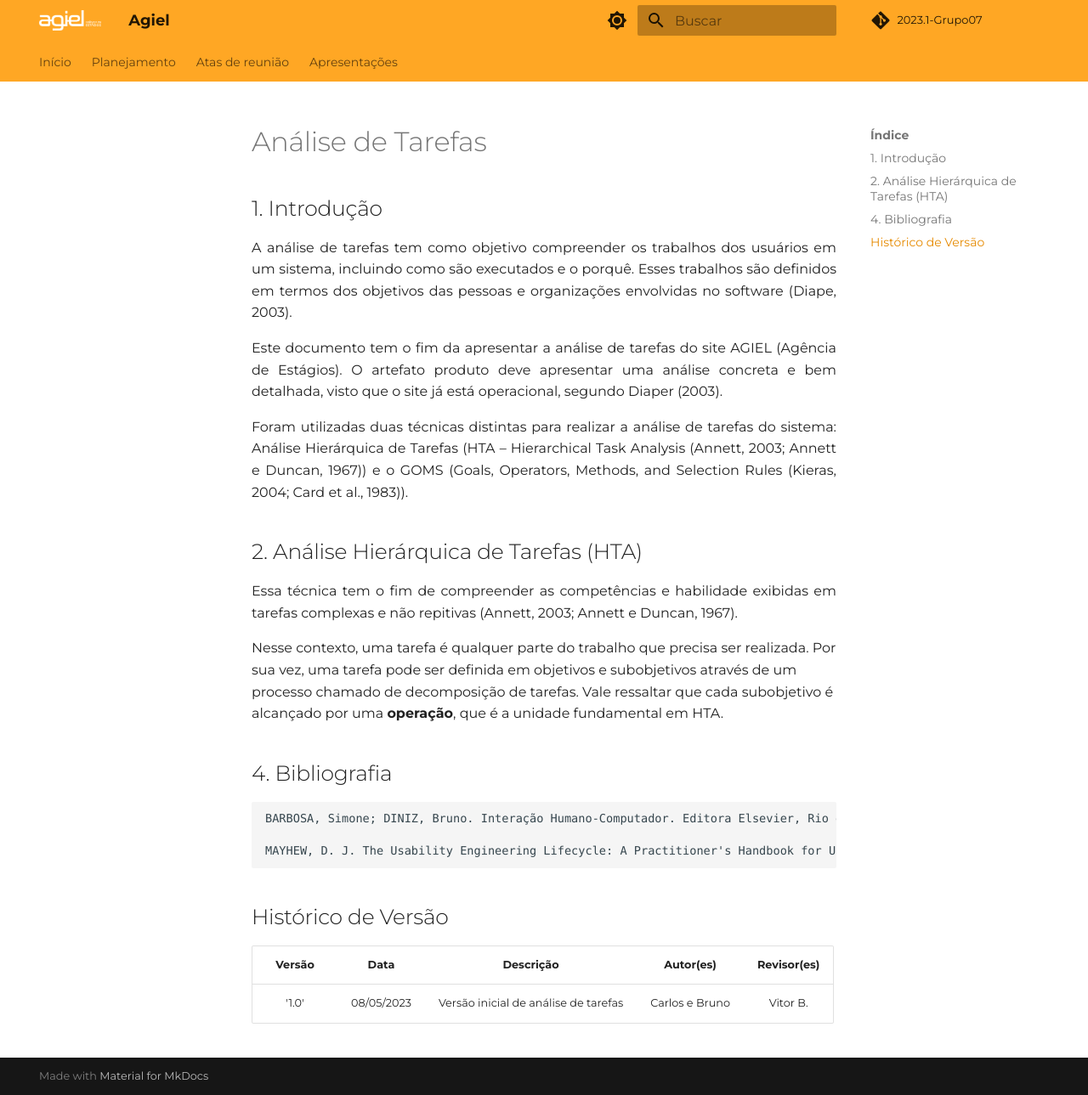
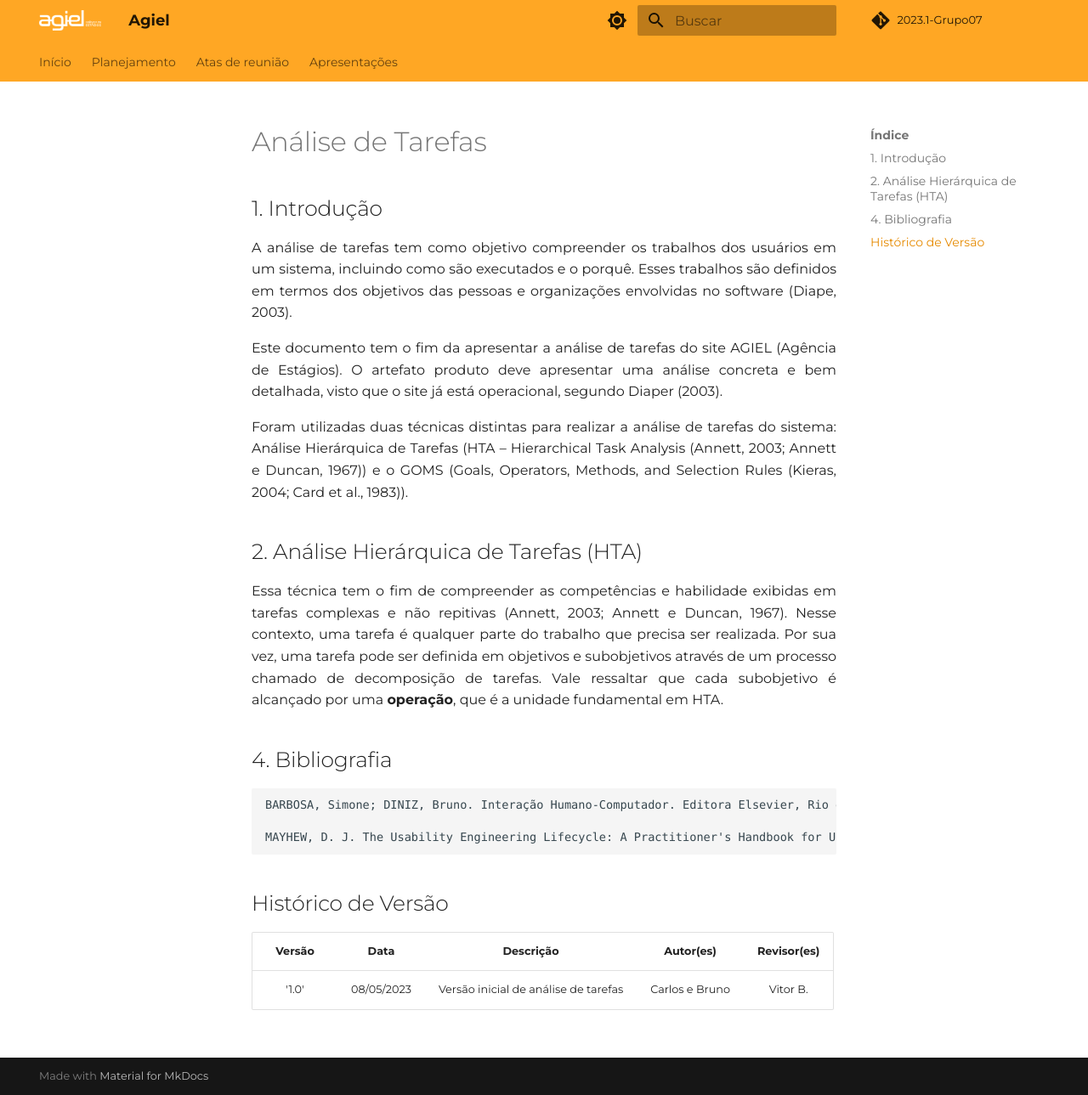
Before and after one commit to Interacao-Humano-Computador/2023.1-Agiel, an MkDocs documentation site: the page built from docs/requisitos/analise_tarefas.md, in a window 1280 px wide and 1289 px high. Shown: the whole window at 85% size. Built offline with MkDocs 1.6.1 and Material for MkDocs 9.7.7, drawn with Linux system fonts in a browser that asks for light colours; some web fonts are replaced; comment, search, counter and statistics services are not loaded.

Commit message:
docs: documento de análise de tarefas - HTA

```diff
--- a/docs/requisitos/analise_tarefas.md
+++ b/docs/requisitos/analise_tarefas.md
@@ -17,9 +17,7 @@
 ## 2. Análise Hierárquica de Tarefas (HTA)
 <p align="justify">
 Essa técnica tem o fim de compreender as competências e habilidade exibidas em tarefas complexas e não repitivas (Annett, 2003; Annett e Duncan,
-1967).
-</p>
-Nesse contexto, uma tarefa é qualquer parte do trabalho que precisa ser realizada. Por sua vez, uma tarefa pode ser definida em objetivos e subobjetivos através de um processo chamado de decomposição de tarefas. Vale ressaltar que cada subobjetivo é alcançado por uma <b>operação</b>, que é a unidade fundamental em HTA.
+1967). Nesse contexto, uma tarefa é qualquer parte do trabalho que precisa ser realizada. Por sua vez, uma tarefa pode ser definida em objetivos e subobjetivos através de um processo chamado de decomposição de tarefas. Vale ressaltar que cada subobjetivo é alcançado por uma <b>operação</b>, que é a unidade fundamental em HTA.
 </p>
 
 
```
